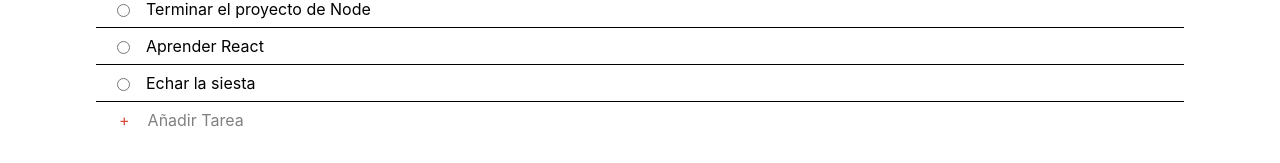
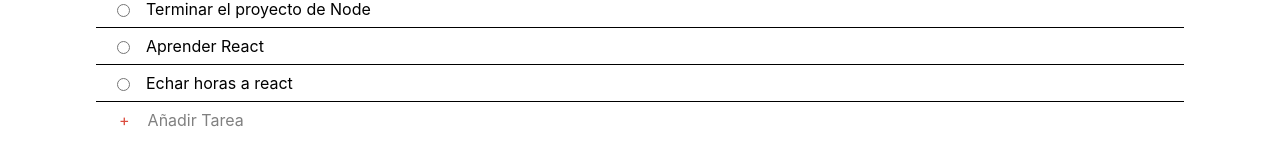
Before and after one commit to LGLizarribar/React_Todoist_App, a React (Create React App) app: page / in a window 1280 px wide. Shown: the part 160-323 px from the top of the page. Built offline with nearby package versions, Linux system fonts and the light colour scheme.

Commit message:
FEAT: add search option

```diff
--- a/src/App.jsx
+++ b/src/App.jsx
@@ -17,13 +17,14 @@ const INITIAL_TODOS = [
     title: 'Aprender React',
   },{
     id: '4b14843c-01e0-4092-9c09-e2fffb344d8b',
-    title: 'Echar la siesta',
+    title: 'Echar horas a react',
   },
 ]
 
 const App = () => {
   const [todos, setTodos] = useState(INITIAL_TODOS);
   const [completed, setCompleted] = useState([]);
+  const [searchInput, setSearchInput] = useState('');
 
   const completeTodo = (todoId) => {
     const todo = todos.find((t) => t.id === todoId);
@@ -46,12 +47,24 @@ const App = () => {
     }
 
     setTodos([...todos, taskToAdd]);
+  };
+
+  const changeSearchInput = (search) => {
+    setSearchInput(search.toLowerCase());
   }
+
+  const filterTodos = () => {
+    if(searchInput){
+      return todos.filter(t => t.title.toLowerCase().includes(searchInput));
+    } else {
+      return todos;
+    }
+  };
 
   return (
     <Router>
       <div className="app">
-        <Navbar />
+        <Navbar changeSearchInput={changeSearchInput} searchInput={searchInput}/>
 
         <Switch>
           <Route
@@ -59,7 +72,7 @@ const App = () => {
             path="/"
             component={(props) => <MainList
               {...props}
-              todos={todos}
+              todos={filterTodos()}
               handleTodo={completeTodo}
               newTask={newTask}/
               >}
--- a/src/components/Navbar/Navbar.jsx
+++ b/src/components/Navbar/Navbar.jsx
@@ -1,7 +1,7 @@
 import {Link} from 'react-router-dom';
 import './Navbar.scss';
 
-const Navbar = () => {
+const Navbar = (props) => {
     return (
         <nav className="nav">
             <div className="nav__left">
@@ -10,7 +10,12 @@ const Navbar = () => {
                         <Link to="/">Home</Link>
                     </li>
                     <li>
-                        <input type="text" placeholder="Buscar"/>
+                        <input
+                            type="text"
+                            placeholder="Buscar"
+                            onChange={(ev)=> props.changeSearchInput(ev.target.value)}
+                            value={props.searchInput}
+                        />
                     </li>
                 </ul>
             </div>
```
